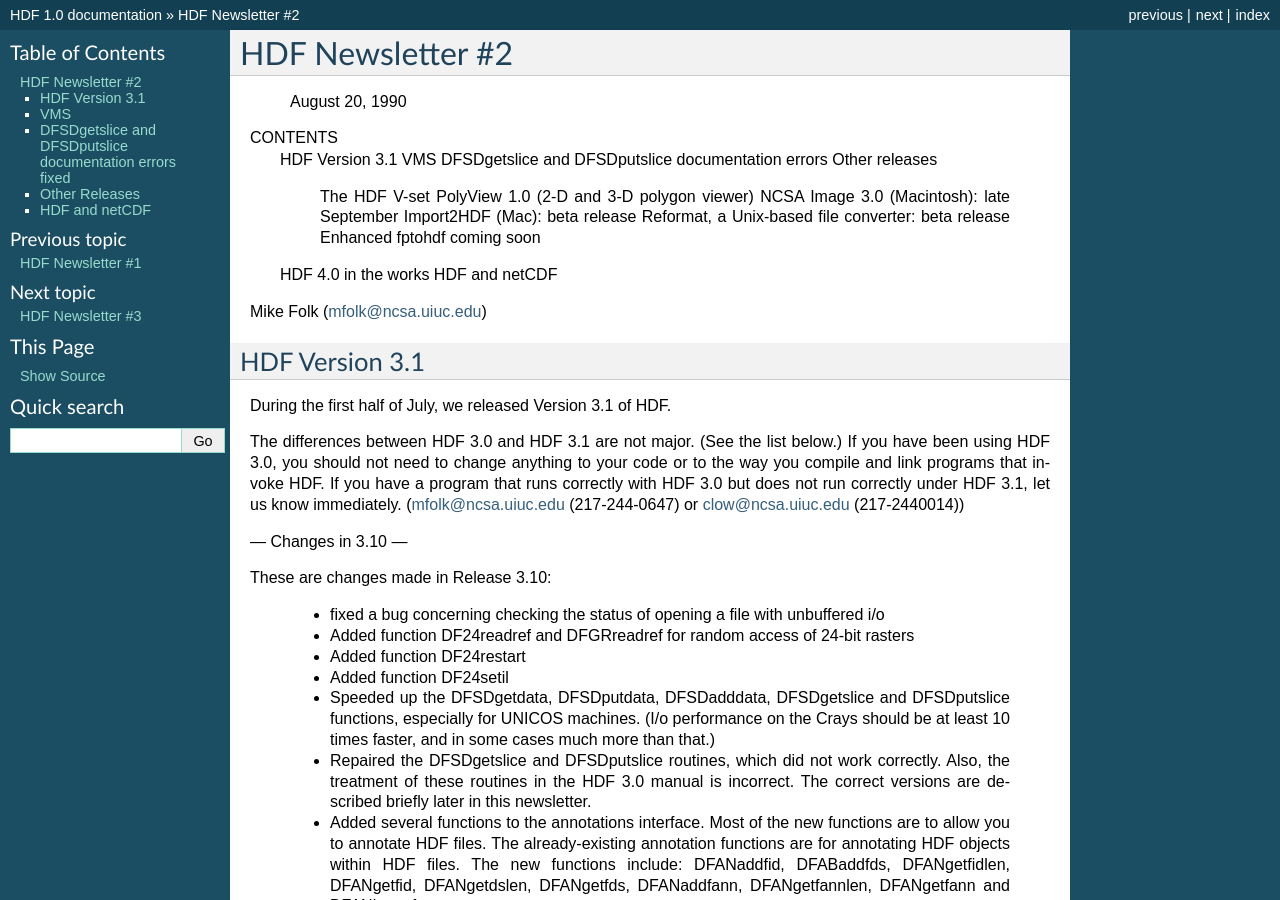
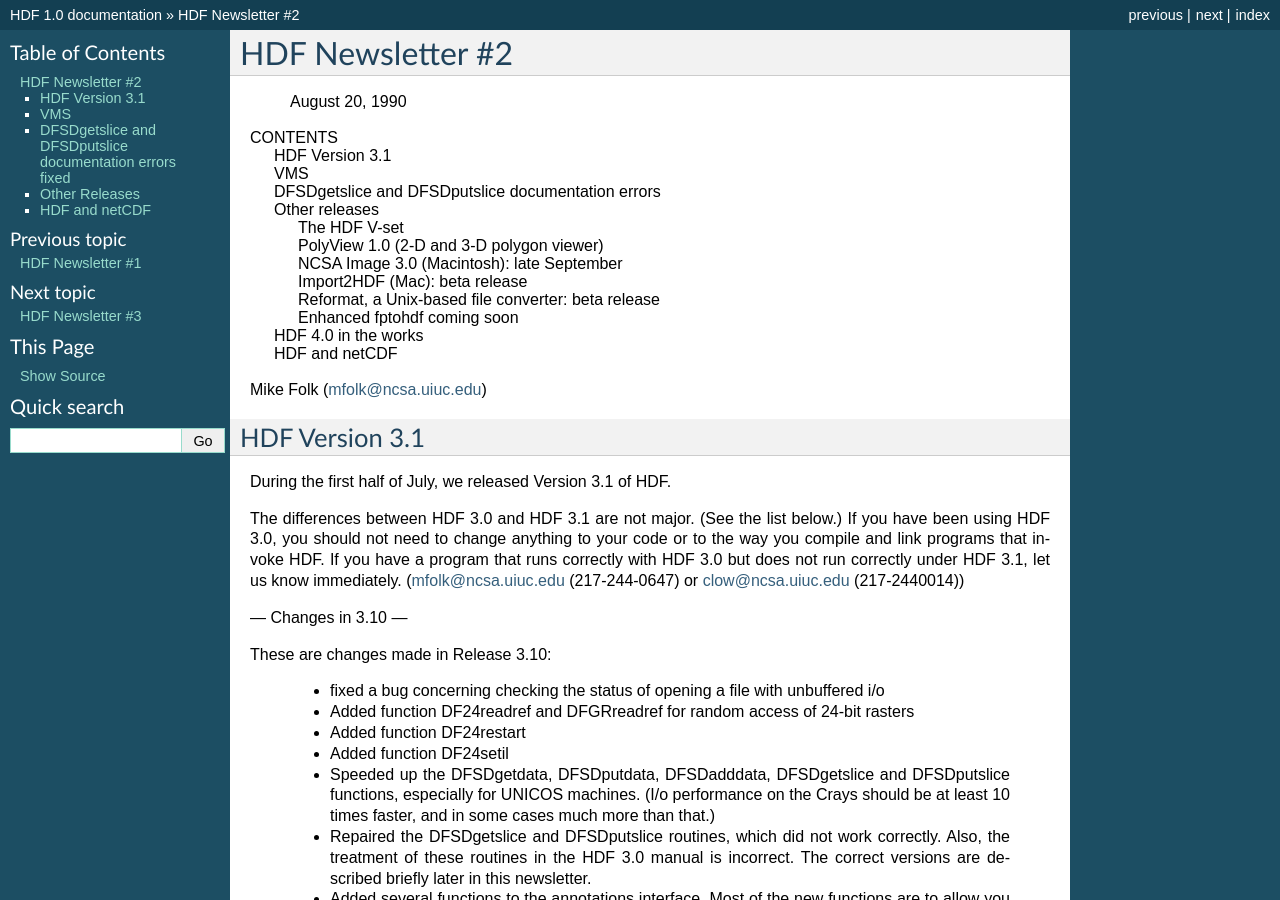
Before and after one commit to hdfeos/hdf, a Sphinx documentation site: the page built from docs/002.rst, in a window 1280 px wide and 900 px high. Built offline with Sphinx 7.4.7, drawn with Linux system fonts in a browser that asks for light colours; pages that are not in the unit, such as notebooks, are missing from menus.

```diff
--- a/docs/002.rst
+++ b/docs/002.rst
@@ -3,22 +3,21 @@
 ===============================================================================
                        August 20, 1990
 
-CONTENTS
-	HDF Version 3.1
-	VMS
-	DFSDgetslice and DFSDputslice documentation errors
-	Other releases
-		The HDF V-set
-		PolyView 1.0 (2-D and 3-D polygon viewer)
-		NCSA Image 3.0 (Macintosh): late September
-		Import2HDF (Mac): beta release
-		Reformat, a Unix-based file converter: beta release
-		Enhanced fptohdf coming soon
-	HDF 4.0 in the works
-	HDF and netCDF
-
-
-Mike Folk (mfolk@ncsa.uiuc.edu)
+| CONTENTS
+|	HDF Version 3.1
+|	VMS
+|	DFSDgetslice and DFSDputslice documentation errors
+|	Other releases
+|		The HDF V-set
+|		PolyView 1.0 (2-D and 3-D polygon viewer)
+|		NCSA Image 3.0 (Macintosh): late September
+|		Import2HDF (Mac): beta release
+|		Reformat, a Unix-based file converter: beta release
+|		Enhanced fptohdf coming soon
+|	HDF 4.0 in the works
+|	HDF and netCDF
+|
+| Mike Folk (mfolk@ncsa.uiuc.edu)
 
 --------------------------------------------------------------------------------
                       HDF Version 3.1
```
